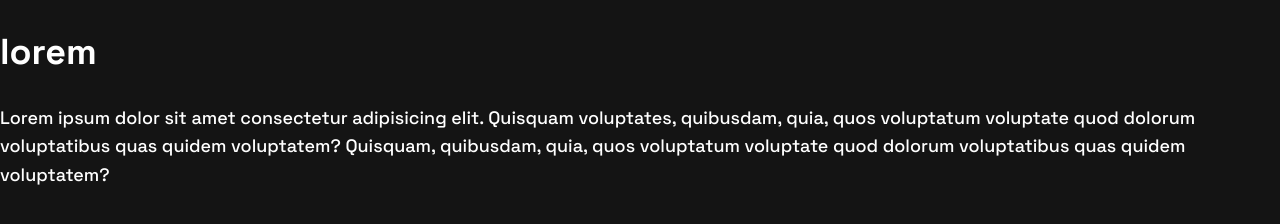
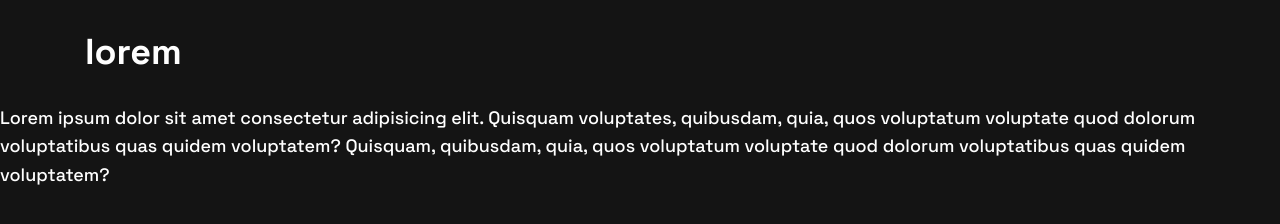
Before and after one commit to Ange230700/my-portfolio, a plain HTML site: page index.html in a window 1280 px wide. Drawn offline with Linux system fonts and the light colour scheme.

Commit message:
adding global styles

```diff
--- a/index.html
+++ b/index.html
@@ -13,11 +13,18 @@
     <title>Document</title>
   </head>
   <body>
-    <h1>lorem</h1>
+    <header class="header"></header>
+    <main class="main">
+      <div class="wrapper">
+        <h1>lorem</h1>
+      </div>
+    </main>
+    <footer class="footer"></footer>
     <p>
       Lorem ipsum dolor sit amet consectetur adipisicing elit. Quisquam
       voluptates, quibusdam, quia, quos voluptatum voluptate quod dolorum
       voluptatibus quas quidem voluptatem? Quisquam, quibusdam, quia, quos
       voluptatum voluptate quod dolorum voluptatibus quas quidem voluptatem?
+    </p>
   </body>
 </html>
--- a/style.css
+++ b/style.css
@@ -12,6 +12,7 @@
   --fs-40: 2.5rem;
   --fs-32: 2rem;
   --fs-24: 1.5rem;
+  --container: 69.375rem;
 }
 
 html {
@@ -33,3 +34,9 @@
   font-size: var(--fs-18);
   line-height: 1.56;
 }
+
+.wrapper{
+    width: calc(100% - 2rem);
+    max-width: var(--container);
+    margin-inline: auto;
+}
```
